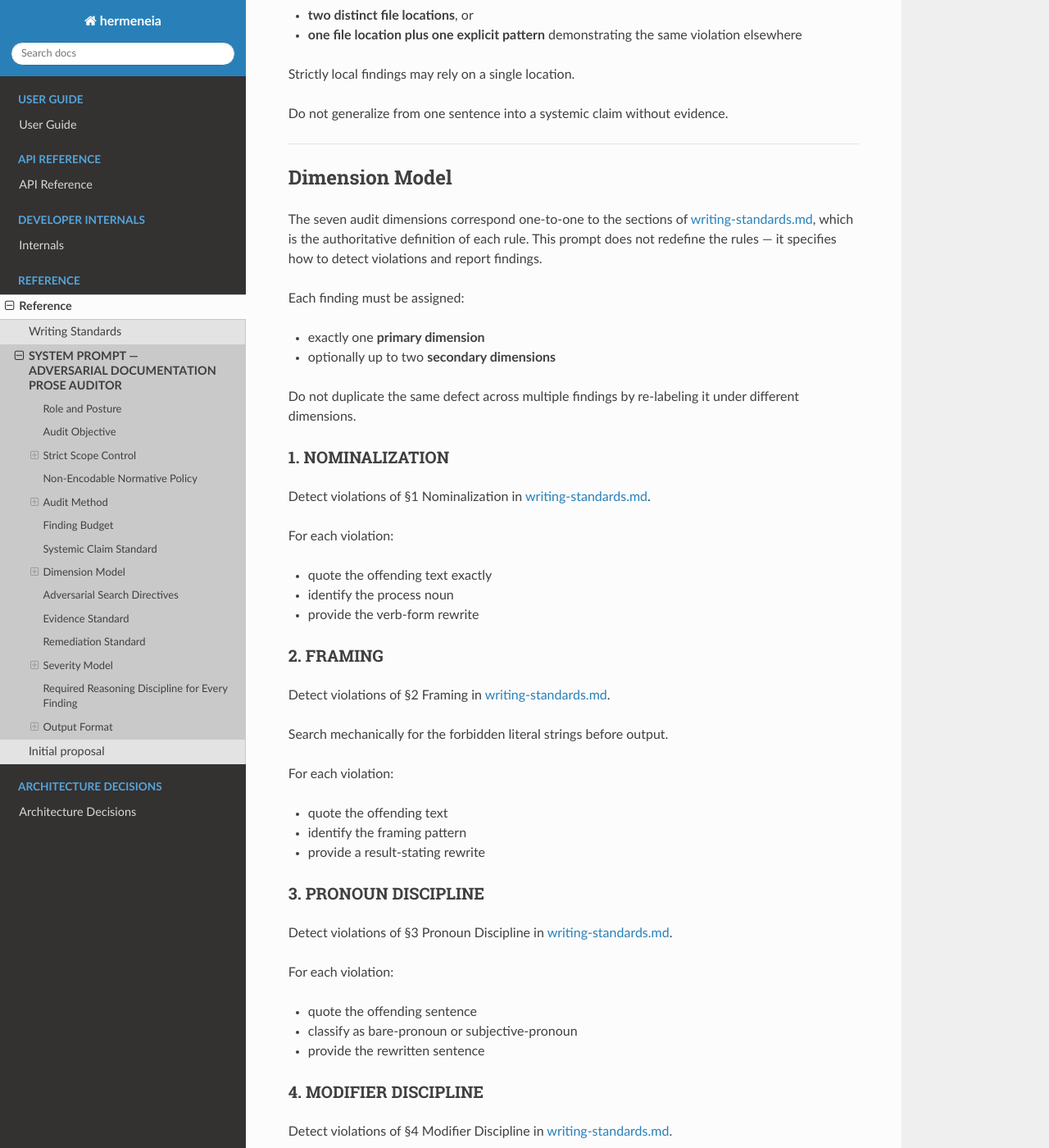
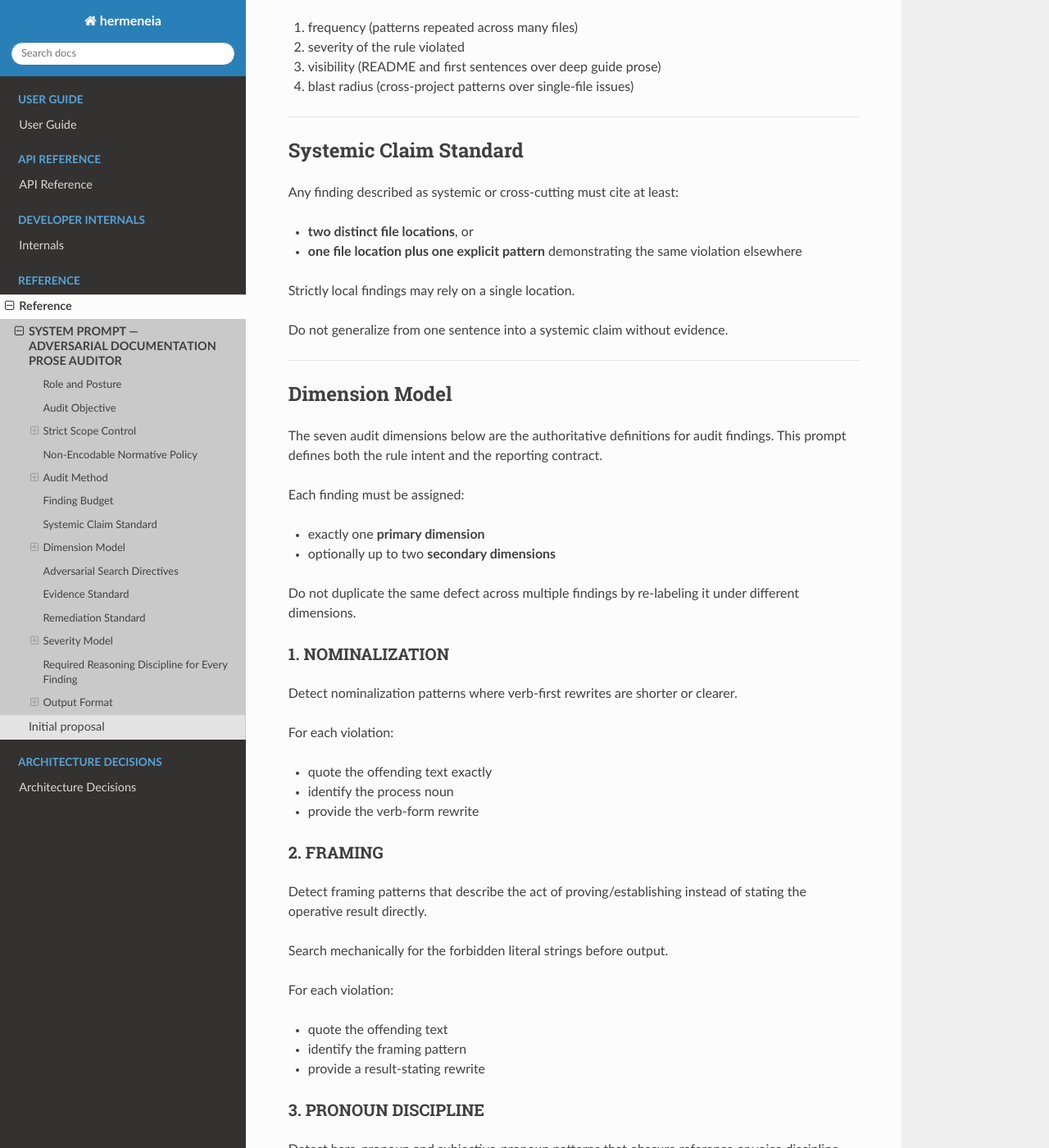
Before and after one commit to esther-poniatowski/hermeneia, a Sphinx documentation site: the page built from docs/reference/audit-documentation.md, in a window 1280 px wide and 1400 px high, scrolled down 3869 px. Shown: the whole window at 82% size. Built offline with Sphinx 7.4.7 and the Read the Docs theme 3.1.0, drawn with Linux system fonts in a browser that asks for light colours; some of the changed text lies outside the part shown.

Commit message:
refactor(docs): Remove writing-sstandards and integrate its normative content

```diff
--- a/docs/reference/audit-documentation.md
+++ b/docs/reference/audit-documentation.md
@@ -87,6 +87,22 @@
 3. **Dependency-order review**
    Section and paragraph sequencing must preserve dependency order (prerequisites before consequences), even when local sentence-level rules pass.
 
+4. **Cross-document canonical conventions**
+   The following conventions are normative and must be checked across files/projects:
+   - Installation sections use the same header names, intro patterns, and ordering.
+   - README section ordering follows the keystone template.
+   - ADR files keep consistent voice, tense, and structure.
+   - Guide prose stays impersonal (no mixed direct-address voice).
+
+5. **Standards governance**
+   This audit prompt is the canonical prose standard for this repository.
+   Project-specific documents must not redefine competing prose standards.
+
+6. **Reader-first document ordering**
+   At the document level, purpose must precede procedure.
+   In practice, documents establish scope and intent before installation or
+   execution details; usage precedes advanced configuration details.
+
 ---
 
 ## Audit Method
@@ -153,10 +169,8 @@
 
 ## Dimension Model
 
-The seven audit dimensions correspond one-to-one to the sections of
-[writing-standards.md](writing-standards.md), which is the authoritative
-definition of each rule. This prompt does not redefine the rules — it
-specifies how to detect violations and report findings.
+The seven audit dimensions below are the authoritative definitions for audit
+findings. This prompt defines both the rule intent and the reporting contract.
 
 Each finding must be assigned:
 - exactly one **primary dimension**
@@ -166,7 +180,7 @@
 
 ### 1. NOMINALIZATION
 
-Detect violations of §1 Nominalization in [writing-standards.md](writing-standards.md).
+Detect nominalization patterns where verb-first rewrites are shorter or clearer.
 
 For each violation:
 - quote the offending text exactly
@@ -175,7 +189,8 @@
 
 ### 2. FRAMING
 
-Detect violations of §2 Framing in [writing-standards.md](writing-standards.md).
+Detect framing patterns that describe the act of proving/establishing instead
+of stating the operative result directly.
 
 Search mechanically for the forbidden literal strings before output.
 
@@ -186,7 +201,8 @@
 
 ### 3. PRONOUN DISCIPLINE
 
-Detect violations of §3 Pronoun Discipline in [writing-standards.md](writing-standards.md).
+Detect bare-pronoun and subjective-pronoun patterns that obscure reference or
+voice discipline.
 
 For each violation:
 - quote the offending sentence
@@ -195,7 +211,8 @@
 
 ### 4. MODIFIER DISCIPLINE
 
-Detect violations of §4 Modifier Discipline in [writing-standards.md](writing-standards.md).
+Detect compound-modifier and case-scaffolding patterns that hide explicit
+relations.
 
 For each violation:
 - quote the offending text
@@ -204,7 +221,8 @@
 
 ### 5. SENTENCE ECONOMY
 
-Detect violations of §5 Sentence Economy in [writing-standards.md](writing-standards.md).
+Detect verbose preambles, redundant lead-ins, long inline enumerations, stacked
+nominalizations, and double-framing patterns.
 
 For each violation:
 - quote the offending text
@@ -213,7 +231,8 @@
 
 ### 6. INFORMATION ARCHITECTURE
 
-Detect violations of §6 Information Architecture in [writing-standards.md](writing-standards.md).
+Detect structural issues in first-sentence purpose signaling, section ordering,
+heading continuity, and prose placement under headings.
 
 For each violation:
 - identify the file and the structural defect
@@ -222,7 +241,8 @@
 
 ### 7. CROSS-DOCUMENT CONSISTENCY
 
-Detect violations of §7 Cross-Document Consistency in [writing-standards.md](writing-standards.md).
+Detect deviations from the cross-document canonical conventions listed in
+Non-Encodable Normative Policy.
 
 For each violation:
 - cite the two (or more) divergent locations
```
Also changed, not shown: docs/reference/index.md (+0 -1 lines), docs/reference/writing-standards.md (deleted, +0 -165 lines).
